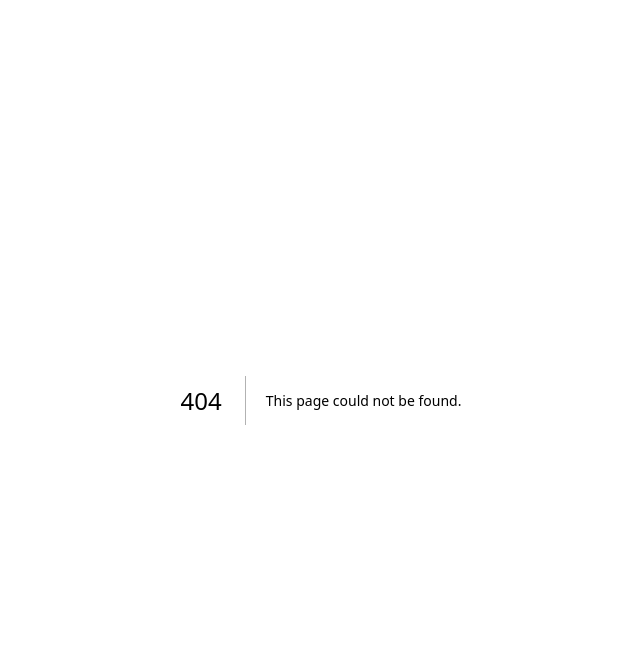
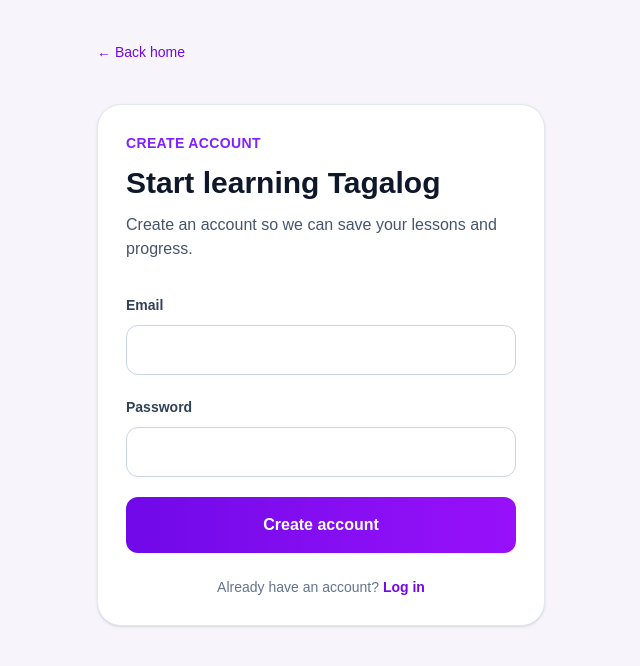
Before and after one commit to riccardo4916/real-tagalog, a Next.js app: page /signup in a window 1280 px wide. Before the commit this address had no page. Shown: the top 666 px of the page, without its empty margins (319-959 px from the left). Built offline with nearby package versions, Linux system fonts and the light colour scheme; no server answers.

Commit message:
Add Supabase authentication pages

```diff
--- /dev/null
+++ b/app/login/page.tsx
@@ -0,0 +1,121 @@
+"use client";
+
+import { FormEvent, useState } from "react";
+import { useRouter } from "next/navigation";
+import Link from "next/link";
+import { createClient } from "@/lib/supabase/client";
+
+export default function LoginPage() {
+  const supabase = createClient();
+  const router = useRouter();
+
+  const [email, setEmail] = useState("");
+  const [password, setPassword] = useState("");
+  const [errorMessage, setErrorMessage] = useState("");
+  const [loading, setLoading] = useState(false);
+
+  async function handleLogin(event: FormEvent<HTMLFormElement>) {
+    event.preventDefault();
+
+    setLoading(true);
+    setErrorMessage("");
+
+    const { error } = await supabase.auth.signInWithPassword({
+      email,
+      password,
+    });
+
+    if (error) {
+      setErrorMessage(error.message);
+      setLoading(false);
+      return;
+    }
+
+    router.push("/learn");
+    router.refresh();
+  }
+
+  return (
+    <main className="min-h-screen bg-[#f7f5fb] px-5 py-10">
+      <div className="mx-auto max-w-md">
+        <Link
+          href="/"
+          className="text-sm font-medium text-violet-700"
+        >
+          ← Back home
+        </Link>
+
+        <div className="mt-10 rounded-3xl border border-slate-200 bg-white p-7 shadow-sm">
+          <p className="text-sm font-semibold uppercase tracking-wide text-violet-600">
+            Welcome back
+          </p>
+
+          <h1 className="mt-3 text-3xl font-bold text-slate-900">
+            Log in
+          </h1>
+
+          <p className="mt-3 text-slate-600">
+            Continue your Real Tagalog journey.
+          </p>
+
+          <form
+            onSubmit={handleLogin}
+            className="mt-8 space-y-5"
+          >
+            <div>
+              <label className="text-sm font-semibold text-slate-700">
+                Email
+              </label>
+
+              <input
+                type="email"
+                value={email}
+                onChange={(event) => setEmail(event.target.value)}
+                required
+                className="mt-2 w-full rounded-xl border border-slate-300 px-4 py-3 outline-none focus:border-violet-500"
+              />
+            </div>
+
+            <div>
+              <label className="text-sm font-semibold text-slate-700">
+                Password
+              </label>
+
+              <input
+                type="password"
+                value={password}
+                onChange={(event) => setPassword(event.target.value)}
+                required
+                className="mt-2 w-full rounded-xl border border-slate-300 px-4 py-3 outline-none focus:border-violet-500"
+              />
+            </div>
+
+            <button
+              type="submit"
+              disabled={loading}
+              className="w-full rounded-xl bg-gradient-to-r from-violet-700 to-purple-600 px-6 py-4 font-semibold text-white disabled:opacity-50"
+            >
+              {loading ? "Logging in..." : "Log in"}
+            </button>
+          </form>
+
+          {errorMessage && (
+            <div className="mt-5 rounded-xl bg-red-50 p-4 text-sm text-red-700">
+              {errorMessage}
+            </div>
+          )}
+
+          <p className="mt-6 text-center text-sm text-slate-500">
+            No account yet?{" "}
+            <Link
+              href="/signup"
+              className="font-semibold text-violet-700"
+            >
+              Create one
+            </Link>
+          </p>
+        </div>
+      </div>
+    </main>
+  );
+}
--- /dev/null
+++ b/app/signup/page.tsx
@@ -0,0 +1,123 @@
+"use client";
+
+import { FormEvent, useState } from "react";
+import Link from "next/link";
+import { createClient } from "@/lib/supabase/client";
+
+export default function SignupPage() {
+  const supabase = createClient();
+
+  const [email, setEmail] = useState("");
+  const [password, setPassword] = useState("");
+  const [message, setMessage] = useState("");
+  const [loading, setLoading] = useState(false);
+
+  async function handleSignup(event: FormEvent<HTMLFormElement>) {
+    event.preventDefault();
+
+    setLoading(true);
+    setMessage("");
+
+    const { error } = await supabase.auth.signUp({
+      email,
+      password,
+    });
+
+    if (error) {
+      setMessage(error.message);
+      setLoading(false);
+      return;
+    }
+
+    setMessage(
+      "Account created. Check your email to confirm your registration."
+    );
+
+    setLoading(false);
+  }
+
+  return (
+    <main className="min-h-screen bg-[#f7f5fb] px-5 py-10">
+      <div className="mx-auto max-w-md">
+        <Link
+          href="/"
+          className="text-sm font-medium text-violet-700"
+        >
+          ← Back home
+        </Link>
+
+        <div className="mt-10 rounded-3xl border border-slate-200 bg-white p-7 shadow-sm">
+          <p className="text-sm font-semibold uppercase tracking-wide text-violet-600">
+            Create account
+          </p>
+
+          <h1 className="mt-3 text-3xl font-bold text-slate-900">
+            Start learning Tagalog
+          </h1>
+
+          <p className="mt-3 text-slate-600">
+            Create an account so we can save your lessons and progress.
+          </p>
+
+          <form
+            onSubmit={handleSignup}
+            className="mt-8 space-y-5"
+          >
+            <div>
+              <label className="text-sm font-semibold text-slate-700">
+                Email
+              </label>
+
+              <input
+                type="email"
+                value={email}
+                onChange={(event) => setEmail(event.target.value)}
+                required
+                className="mt-2 w-full rounded-xl border border-slate-300 px-4 py-3 outline-none focus:border-violet-500"
+              />
+            </div>
+
+            <div>
+              <label className="text-sm font-semibold text-slate-700">
+                Password
+              </label>
+
+              <input
+                type="password"
+                value={password}
+                onChange={(event) => setPassword(event.target.value)}
+                required
+                minLength={6}
+                className="mt-2 w-full rounded-xl border border-slate-300 px-4 py-3 outline-none focus:border-violet-500"
+              />
+            </div>
+
+            <button
+              type="submit"
+              disabled={loading}
+              className="w-full rounded-xl bg-gradient-to-r from-violet-700 to-purple-600 px-6 py-4 font-semibold text-white disabled:opacity-50"
+            >
+              {loading ? "Creating account..." : "Create account"}
+            </button>
+          </form>
+
+          {message && (
+            <div className="mt-5 rounded-xl bg-slate-100 p-4 text-sm text-slate-700">
+              {message}
+            </div>
+          )}
+
+          <p className="mt-6 text-center text-sm text-slate-500">
+            Already have an account?{" "}
+            <Link
+              href="/login"
+              className="font-semibold text-violet-700"
+            >
+              Log in
+            </Link>
+          </p>
+        </div>
+      </div>
+    </main>
+  );
+}
--- /dev/null
+++ b/lib/supabase/client.ts
@@ -0,0 +1,8 @@
+import { createBrowserClient } from "@supabase/ssr";
+
+export function createClient() {
+  return createBrowserClient(
+    process.env.NEXT_PUBLIC_SUPABASE_URL!,
+    process.env.NEXT_PUBLIC_SUPABASE_PUBLISHABLE_KEY!
+  );
+}
```
Also changed, not shown: 1 other file (tests, documents, lock files or other folders).
